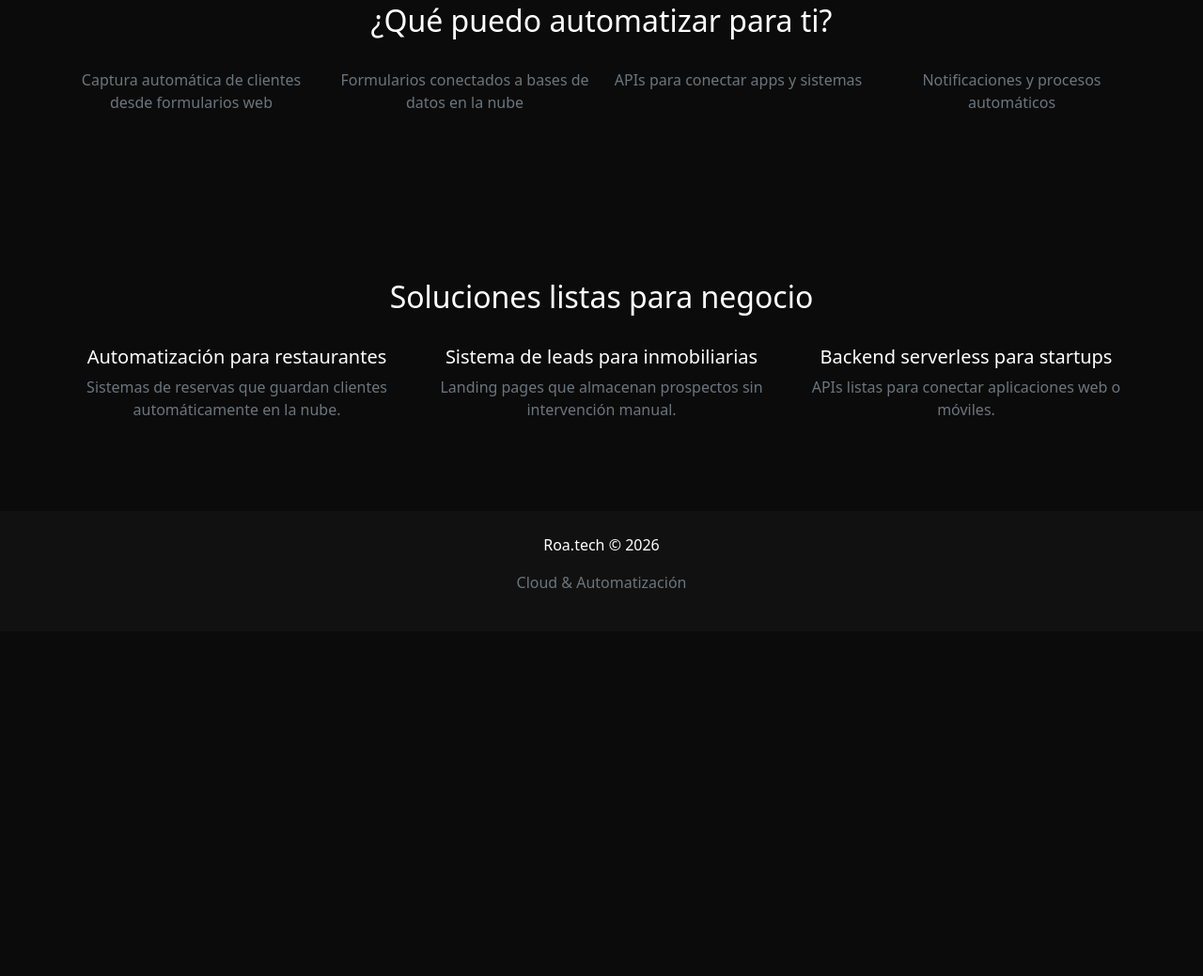
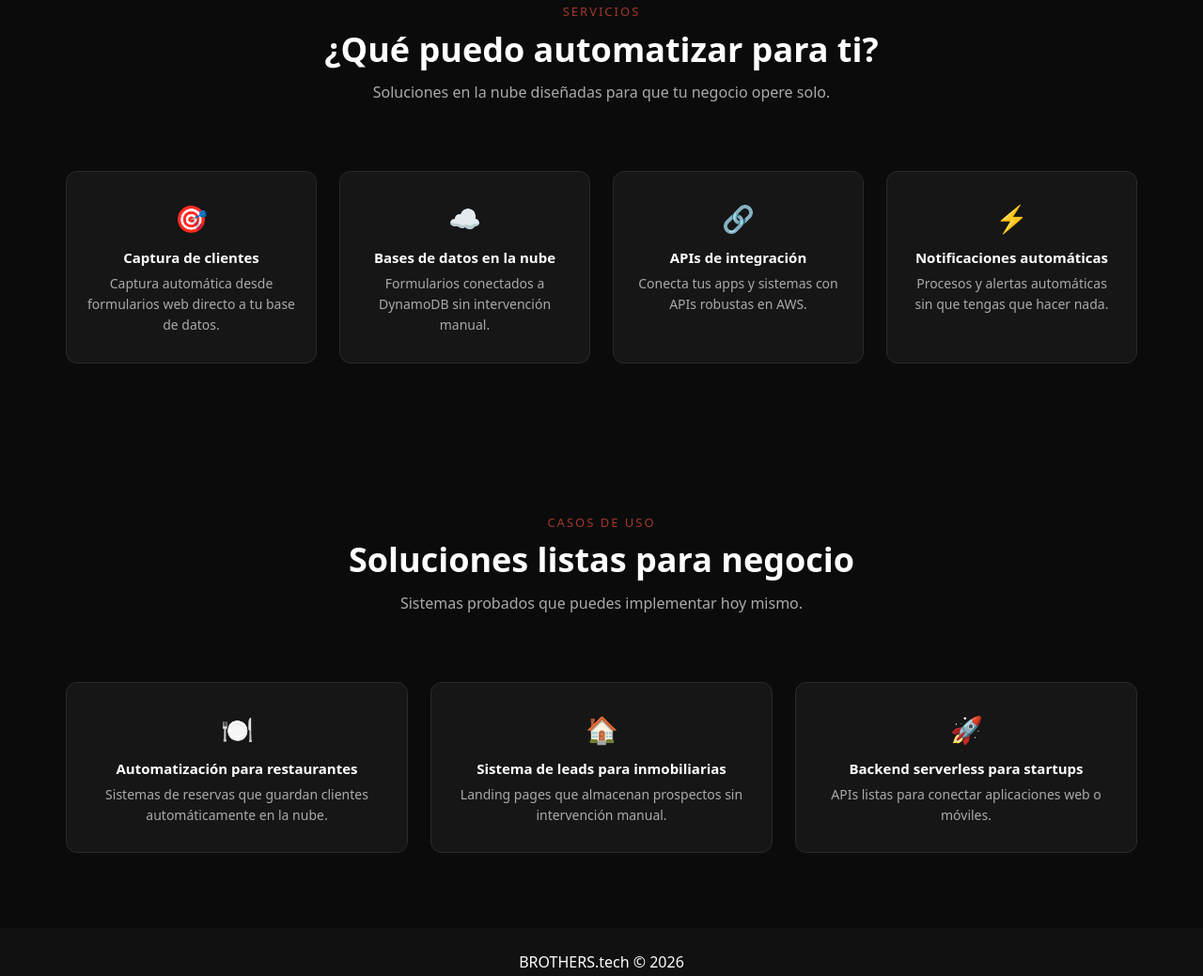
Before and after one commit to RoaDevOps/devxter, a plain HTML site: page index.html in a window 1280 px wide. Shown: the part 937-1976 px from the top of the page at 94% size. Before the commit the page ends 1609 px from the top, so only its background shows below. Drawn offline with nearby package versions, Linux system fonts and the light colour scheme.

Commit message:
modificaciones en index.html

```diff
--- a/index.html
+++ b/index.html
@@ -1,5 +1,5 @@
-<!DOCTYPE html>
 <html lang="es">
+
 <head>
   <meta charset="UTF-8">
   <meta name="viewport" content="width=device-width, initial-scale=1.0">
@@ -8,88 +8,145 @@
   <link href="https://cdn.jsdelivr.net/npm/bootstrap@5.3.2/dist/css/bootstrap.min.css" rel="stylesheet">
 
   <style>
-    body{
-      background-color:#0b0b0b;
-      color:#fff;
+    body {
+      background-color: #0b0b0b;
+      color: #fff;
     }
 
     /* Barra superior */
-    .topbar{
-      position:absolute;
-      top:0;
-      left:0;
-      width:100%;
-      padding:18px 40px;
-      display:flex;
-      justify-content:space-between;
-      align-items:center;
-      z-index:1000;
+    .topbar {
+      position: absolute;
+      top: 0;
+      left: 0;
+      width: 100%;
+      padding: 18px 40px;
+      display: flex;
+      justify-content: space-between;
+      align-items: center;
+      z-index: 1000;
     }
 
-    .brand{
-      font-weight:600;
-      font-size:18px;
+    .brand {
+      font-weight: 600;
+      font-size: 18px;
     }
 
-    .top-actions a{
-      margin-left:10px;
+    .top-actions a {
+      margin-left: 10px;
     }
 
-    .hero{
-      min-height:100vh;
-      display:flex;
-      align-items:center;
-      margin-top:60px;
+    .hero {
+      min-height: 100vh;
+      display: flex;
+      align-items: center;
+      margin-top: 60px;
     }
 
-    .title{
-      font-size:42px;
-      font-weight:700;
+    .title {
+      font-size: 42px;
+      font-weight: 700;
     }
 
-    .subtitle{
-      color:#aaa;
-      margin-top:15px;
+    .subtitle {
+      color: #aaa;
+      margin-top: 15px;
     }
 
-    .card-form{
-      background:#161616;
-      padding:30px;
-      border-radius:12px;
+    .card-form {
+      background: #161616;
+      padding: 30px;
+      border-radius: 12px;
     }
 
-    .form-control{
-      background-color:#1c1c1c;
-      border:1px solid #777;
-      color:#fff;
+    .form-control {
+      background-color: #1c1c1c;
+      border: 1px solid #777;
+      color: #fff;
     }
 
-    .form-control:focus{
-      background-color:#1c1c1c;
-      color:#fff;
-      border-color:#0d6efd;
-      box-shadow:none;
+    .form-control:focus {
+      background-color: #1c1c1c;
+      color: #fff;
+      border-color: #6b1a2a;
+      box-shadow: none;
     }
 
-    .form-control::placeholder{
-      color:#aaa;
-      opacity:1;
+    .form-control::placeholder {
+      color: #aaa;
+      opacity: 1;
     }
 
-    .section{
-      padding:80px 0;
+    .section {
+      padding: 80px 0;
     }
 
-    footer{
-      background:#111;
+    footer {
+      background: #111;
+    }
+
+    /* Rojo vino tinto */
+    .btn-primary {
+      background-color: #6b1a2a !important;
+      border-color: #6b1a2a !important;
+    }
+
+    .btn-primary:hover,
+    .btn-primary:focus,
+    .btn-primary:active {
+      background-color: #852034 !important;
+      border-color: #852034 !important;
+    }
+
+    /* Tarjetas de servicios */
+    .service-card {
+      background: #161616;
+      border: 1px solid #2a2a2a;
+      border-radius: 12px;
+      padding: 28px 20px;
+      height: 100%;
+      transition: border-color 0.2s;
+    }
+
+    .service-card:hover {
+      border-color: #6b1a2a;
+    }
+
+    .service-icon {
+      font-size: 28px;
+      margin-bottom: 12px;
+    }
+
+    .service-card h6 {
+      color: #fff;
+      font-size: 15px;
+      font-weight: 600;
+      margin-bottom: 8px;
+    }
+
+    .service-card p {
+      font-size: 14px;
+      color: #aaa;
+      margin: 0;
+      line-height: 1.6;
+    }
+
+    .section-tag {
+      color: #a0392b;
+      font-size: 13px;
+      letter-spacing: 2px;
+      text-transform: uppercase;
+      margin-bottom: 8px;
     }
   </style>
 </head>
+
 <body>
 
   <!-- Header superior -->
   <div class="topbar">
-  <div class="brand">BROTHERS.tech| Cloud Engineer</div>
+    <div class="brand" style="display:flex; align-items:center; gap:8px; font-size:22px;">
+      🌐 BROTHERS.tech | Cloud Engineer
+    </div>
 
     <div class="top-actions">
       <a href="https://www.linkedin.com/in/TU-USUARIO" target="_blank" class="btn btn-outline-light btn-sm">
@@ -106,7 +163,7 @@
 
       <div class="col-lg-6 d-flex flex-column justify-content-center">
         <h1 class="title">
-        Automatizo procesos de negocio con AWS para que trabajes menos y escales más
+          Automatizamos procesos de cualquier negocio con AWS para que trabajes menos y tu negocio se vuelva mas
         </h1>
 
         <p class="subtitle">
@@ -118,8 +175,7 @@
           Lambda • API Gateway • DynamoDB • Automatización • Escalabilidad
         </p>
 
-      <a href="https://wa.me/526242254030" target="_blank"
-         class="btn btn-primary mt-4"
+        <a href="https://wa.me/526242254030" target="_blank" class="btn btn-primary mt-4"
           style="font-size:18px;padding:14px 28px;">
           Quiero automatizar mi negocio
         </a>
@@ -134,7 +190,8 @@
             <input type="text" name="name" class="form-control mb-3" placeholder="Nombre" required>
             <input type="email" name="email" class="form-control mb-3" placeholder="Correo" required>
             <input type="text" name="subject" class="form-control mb-3" placeholder="Negocio / Proyecto">
-          <textarea name="message" class="form-control mb-3" rows="4" placeholder="¿Qué proceso quieres automatizar?" required></textarea>
+            <textarea name="message" class="form-control mb-3" rows="4" placeholder="¿Qué proceso quieres automatizar?"
+              required></textarea>
 
             <button type="submit" class="btn btn-primary w-100" id="submitBtn">
               Enviar
@@ -148,61 +205,87 @@
     </div>
   </section>
 
+  <!-- Sección: ¿Qué puedo automatizar? -->
   <section class="section container text-center">
-  <h2>¿Qué puedo automatizar para ti?</h2>
+    <p class="section-tag">Servicios</p>
+    <h2 style="font-size:36px; font-weight:700; margin-bottom:12px;">¿Qué puedo automatizar para ti?</h2>
+    <p style="color:#aaa; max-width:500px; margin:0 auto 48px;">Soluciones en la nube diseñadas para que tu negocio
+      opere solo.</p>
 
     <div class="row">
       <div class="col-md-3 mt-4">
-      <p class="text-secondary">Captura automática de clientes desde formularios web</p>
+        <div class="service-card">
+          <div class="service-icon">🎯</div>
+          <h6>Captura de clientes</h6>
+          <p>Captura automática desde formularios web directo a tu base de datos.</p>
+        </div>
       </div>
       <div class="col-md-3 mt-4">
-      <p class="text-secondary">Formularios conectados a bases de datos en la nube</p>
+        <div class="service-card">
+          <div class="service-icon">☁️</div>
+          <h6>Bases de datos en la nube</h6>
+          <p>Formularios conectados a DynamoDB sin intervención manual.</p>
+        </div>
       </div>
       <div class="col-md-3 mt-4">
-      <p class="text-secondary">APIs para conectar apps y sistemas</p>
+        <div class="service-card">
+          <div class="service-icon">🔗</div>
+          <h6>APIs de integración</h6>
+          <p>Conecta tus apps y sistemas con APIs robustas en AWS.</p>
+        </div>
       </div>
       <div class="col-md-3 mt-4">
-      <p class="text-secondary">Notificaciones y procesos automáticos</p>
+        <div class="service-card">
+          <div class="service-icon">⚡</div>
+          <h6>Notificaciones automáticas</h6>
+          <p>Procesos y alertas automáticas sin que tengas que hacer nada.</p>
+        </div>
       </div>
     </div>
   </section>
 
+  <!-- Sección: Soluciones listas -->
   <section class="section container text-center">
-  <h2>Soluciones listas para negocio</h2>
+    <p class="section-tag">Casos de uso</p>
+    <h2 style="font-size:36px; font-weight:700; margin-bottom:12px;">Soluciones listas para negocio</h2>
+    <p style="color:#aaa; max-width:500px; margin:0 auto 48px;">Sistemas probados que puedes implementar hoy mismo.</p>
 
     <div class="row">
       <div class="col-md-4 mt-4">
-      <h5>Automatización para restaurantes</h5>
-      <p class="text-secondary">
-        Sistemas de reservas que guardan clientes automáticamente en la nube.
-      </p>
+        <div class="service-card">
+          <div class="service-icon">🍽️</div>
+          <h6>Automatización para restaurantes</h6>
+          <p>Sistemas de reservas que guardan clientes automáticamente en la nube.</p>
+        </div>
       </div>
 
       <div class="col-md-4 mt-4">
-      <h5>Sistema de leads para inmobiliarias</h5>
-      <p class="text-secondary">
-        Landing pages que almacenan prospectos sin intervención manual.
-      </p>
+        <div class="service-card">
+          <div class="service-icon">🏠</div>
+          <h6>Sistema de leads para inmobiliarias</h6>
+          <p>Landing pages que almacenan prospectos sin intervención manual.</p>
+        </div>
       </div>
 
       <div class="col-md-4 mt-4">
-      <h5>Backend serverless para startups</h5>
-      <p class="text-secondary">
-        APIs listas para conectar aplicaciones web o móviles.
-      </p>
+        <div class="service-card">
+          <div class="service-icon">🚀</div>
+          <h6>Backend serverless para startups</h6>
+          <p>APIs listas para conectar aplicaciones web o móviles.</p>
+        </div>
       </div>
     </div>
   </section>
 
   <footer class="text-center p-4">
-  <p>Roa.tech © 2026</p>
+    <p>BROTHERS.tech © 2026</p>
     <p class="text-secondary">Cloud & Automatización</p>
   </footer>
 
   <script>
     const API_URL = "https://8cd2d84iii.execute-api.us-east-1.amazonaws.com/prod/lead";
 
-document.getElementById("leadForm").addEventListener("submit", async function(e){
+    document.getElementById("leadForm").addEventListener("submit", async function (e) {
       e.preventDefault();
 
       const status = document.getElementById("status");
@@ -223,20 +306,20 @@ document.getElementById("leadForm").addEventListener("submit", async function(e)
         timestamp: new Date().toISOString()
       };
 
-  try{
-    const response = await fetch(API_URL,{
-      method:"POST",
-      headers:{"Content-Type":"application/json"},
-      body:JSON.stringify(data)
+      try {
+        const response = await fetch(API_URL, {
+          method: "POST",
+          headers: { "Content-Type": "application/json" },
+          body: JSON.stringify(data)
         });
 
-    if(!response.ok) throw new Error();
+        if (!response.ok) throw new Error();
 
         status.innerText = "Mensaje enviado. Te contacto pronto.";
         status.style.color = "lightgreen";
         this.reset();
 
-  }catch{
+      } catch {
         status.innerText = "Error al enviar. Intenta más tarde.";
         status.style.color = "red";
       }
@@ -247,4 +330,5 @@ document.getElementById("leadForm").addEventListener("submit", async function(e)
   </script>
 
 </body>
+
 </html>
```
Lines whose indentation alone changed are shown as unchanged.
